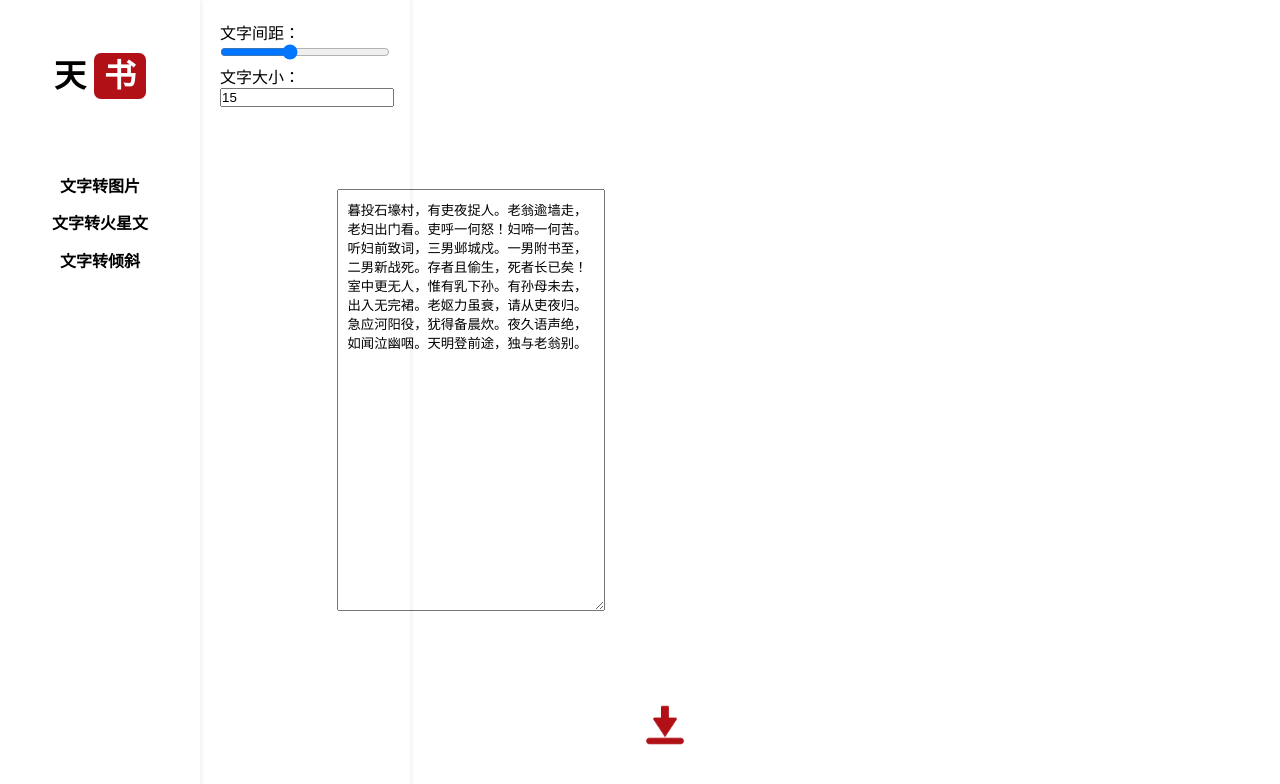
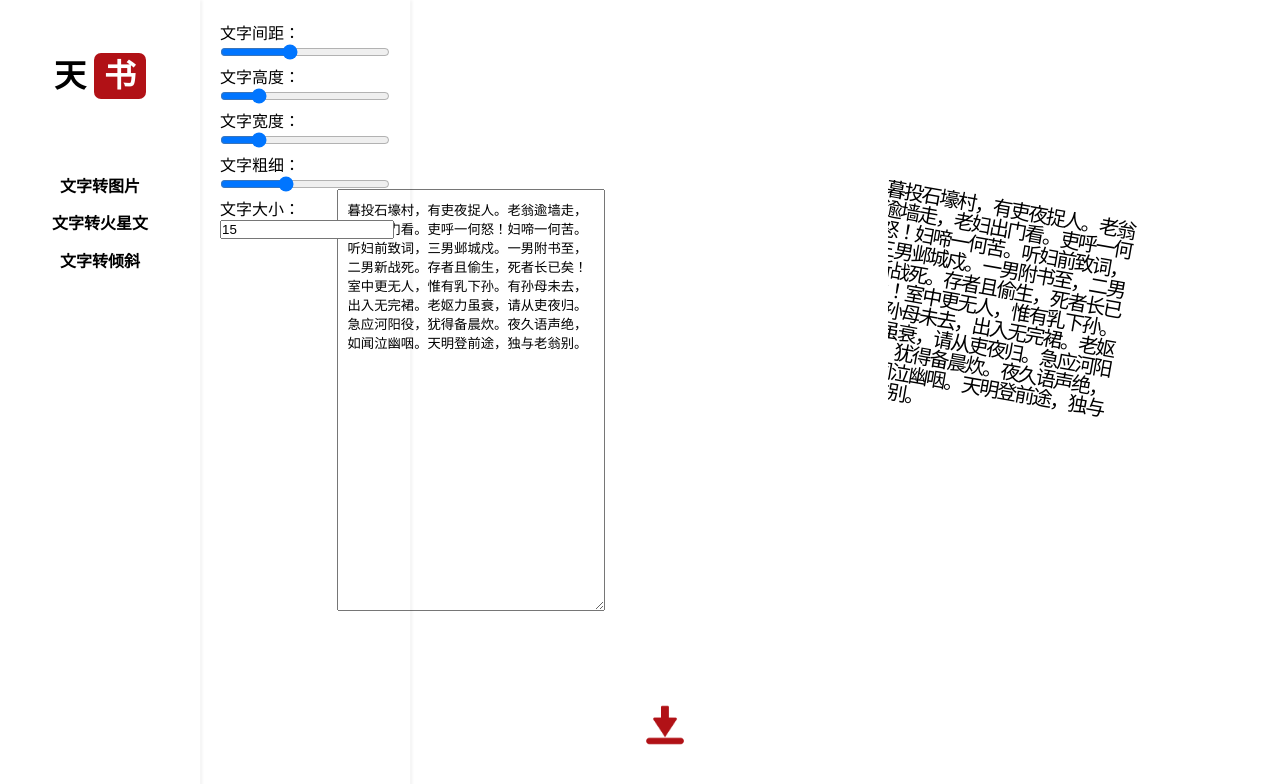
Before and after one commit to thegreatjavascript/TianShu, a Vue app in the folder web/: page /#/ in a window 1280 px wide. Shown: the top 784 px of the page. Built offline with nearby package versions, Linux system fonts and the light colour scheme; the HTML template or start-up script is replaced by a standard one.

Commit message:
将文字高度、宽度、粗细整合到一起；

```diff
--- a/web/src/components/ToImage.vue
+++ b/web/src/components/ToImage.vue
@@ -2,8 +2,41 @@
   <div class="container">
     <ToolSide>
       <!-- 经过测试：0px ~ -5px 是人能看的范围，太小人眼不好辨认 -->
+      <!-- 放大10倍 -->
       <p>文字间距：</p>
-      <input type="range" min="0" max="50" value="20" @input="sliderChanged" />
+      <input
+        type="range"
+        min="0"
+        max="50"
+        value="20"
+        @input="letterSpacingChanged"
+      />
+      <p>文字高度：</p>
+      <!-- 放大10倍 -->
+      <input
+        type="range"
+        min="0"
+        max="50"
+        value="10"
+        @input="textHeightChanged"
+      />
+      <p>文字宽度：</p>
+      <!-- 放大10倍 -->
+      <input
+        type="range"
+        min="0"
+        max="50"
+        value="10"
+        @input="textWidthChanged"
+      />
+      <p>文字粗细：</p>
+      <input
+        type="range"
+        min="1"
+        max="9"
+        value="4"
+        @input="fontWeightChanged"
+      />
       <p>文字大小：</p>
       <input
         type="number"
@@ -47,7 +80,11 @@ export default {
       style: {
         letterSpacing: "-2px",
         fontSize: "20px",
-        fontWeight: "400"
+        fontWeight: "400",
+        textHeight: 1, // 文字高度
+        textWidth: 1, // 文字宽度
+        skewX: "50deg" // 倾斜角度，正是向左。
+        // transform: `skewX(` + skewX + `deg) scaleY(` + spanScaleY + `)`,
       },
       image: ""
     };
@@ -60,15 +97,29 @@ export default {
       deep: true
     }
   },
+  mounted() {
+    this.drawText();
+  },
   methods: {
     fontSizeChanged(event) {
       const value = event.target.value;
       this.style.fontSize = value + "px";
     },
+    fontWeightChanged(event) {
+      this.style.fontWeight = event.target.value * 100;
+    },
+    textHeightChanged(event) {
+      const value = event.target.value / 10;
+      this.style.textHeight = value <= 0.2 ? 0.2 : value;
+    },
+    textWidthChanged(event) {
+      const value = event.target.value / 10;
+      this.style.textWidth = value <= 0.2 ? 0.2 : value;
+    },
     // 目标：0 ～ -5
     // 实际：0 ～ 50
-    // 所以是放大了10倍，且需要反转
-    sliderChanged(event) {
+    // 所以是放大了10倍，且需要正负反转
+    letterSpacingChanged(event) {
       const value = event.target.value;
       this.style.letterSpacing = -value / 10 + "px";
     },
@@ -83,10 +134,9 @@ export default {
       ctx.clearRect(0, 0, canvas.width, canvas.height);
 
       canvas.style.letterSpacing = this.style.letterSpacing;
-      console.log(this.style.fontSize);
-      // canvas.style.fontSize = this.style.fontSize;
-      // ctx.fontSize = this.style.fontSize
-      ctx.font = `${this.style.fontSize} serif`;
+      ctx.scale(this.style.textWidth, this.style.textHeight);
+      ctx.rotate((10 * Math.PI) / 180);
+      ctx.font = `${this.style.fontWeight} ${this.style.fontSize} serif`;
       ctx.textBaseline = "top";
 
       ctx.beginPath();
```
